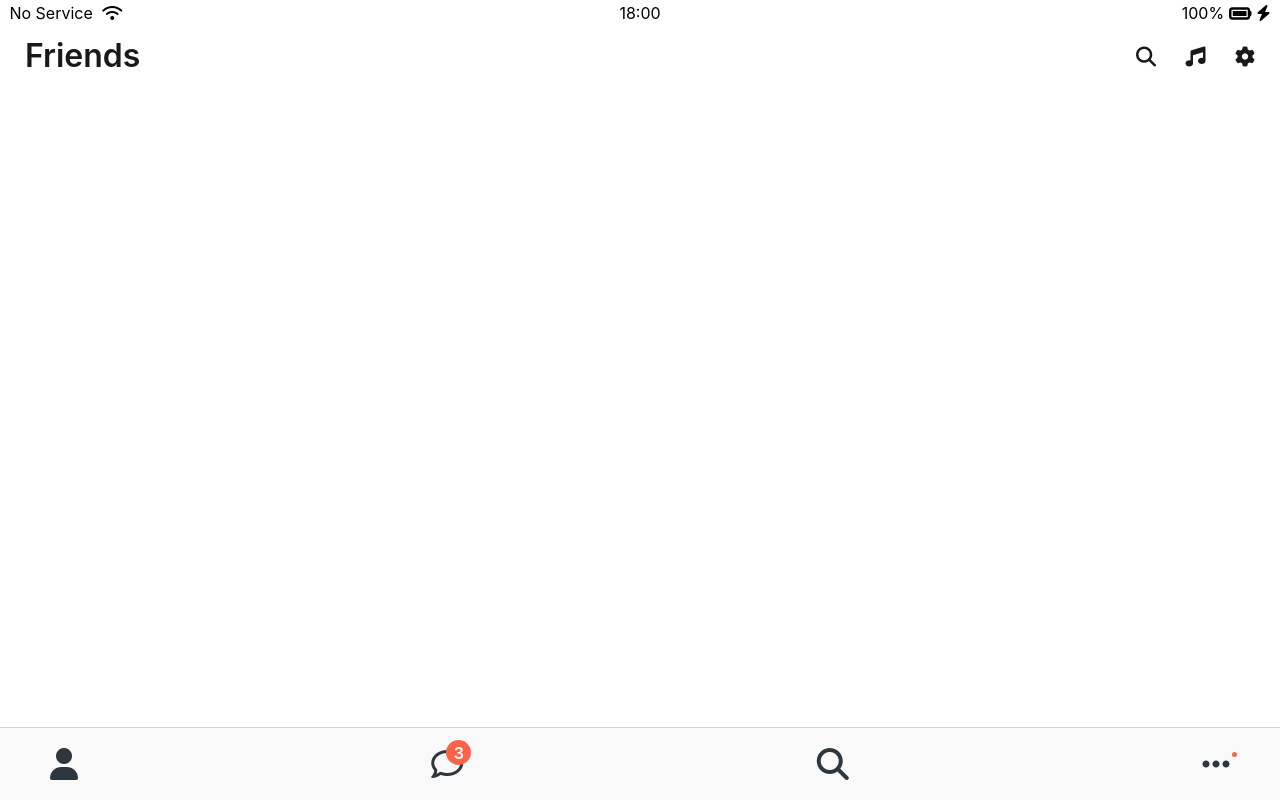
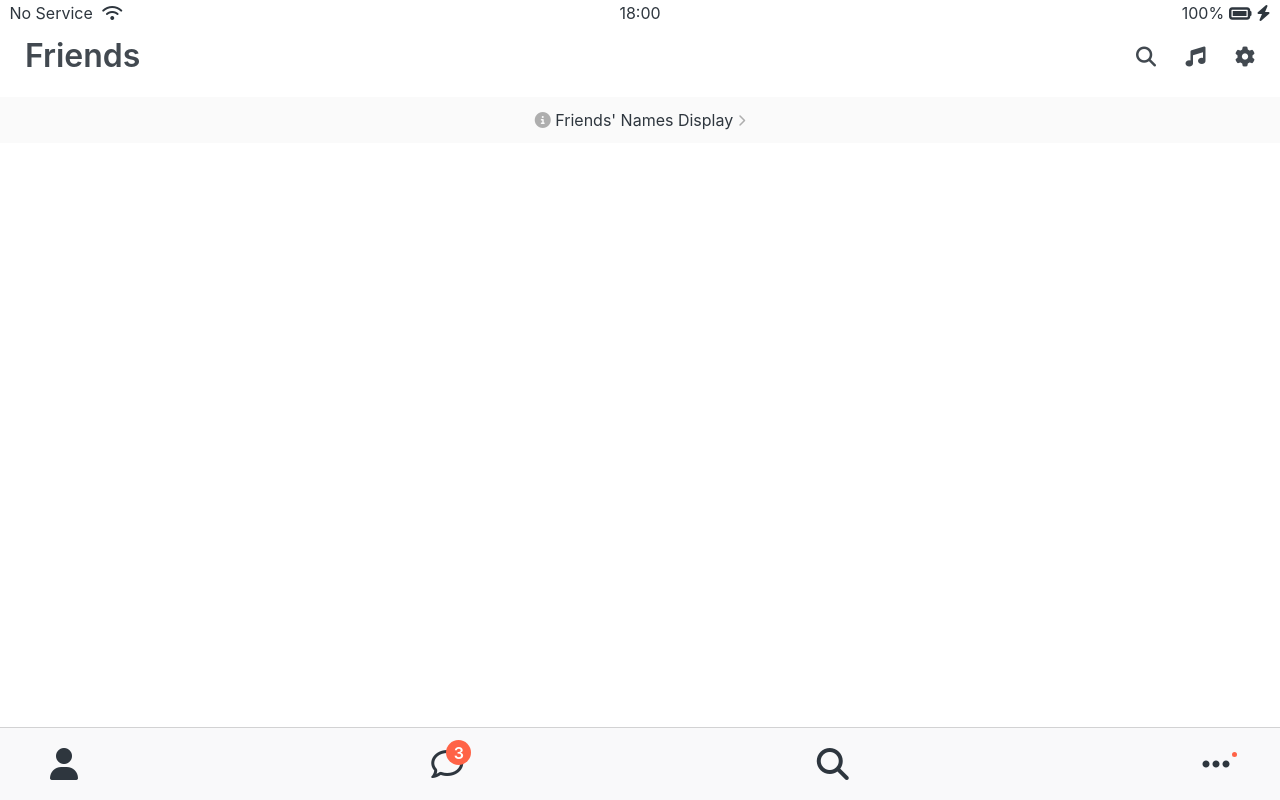
Before and after one commit to summereuna/bt21talk, a plain HTML site: page friends.html in a window 1280 px wide. Drawn offline with Linux system fonts and the light colour scheme.

Commit message:
Add friends-display-link

```diff
--- a/css/components/nav-bar.css
+++ b/css/components/nav-bar.css
@@ -17,7 +17,6 @@
 }
 
 .nav__link {
-  color: #2e363e;
   position: relative;
 }
 
--- /dev/null
+++ b/css/screens/friends.css
@@ -0,0 +1,11 @@
+#friends-display-link {
+  text-align: center;
+  display: block;
+  background-color: #fafafa;
+  padding: 15px 0;
+  font-size: 16px;
+}
+
+#friends-display-link i {
+  color: rgba(0, 0, 0, 0.3);
+}
--- a/css/style.css
+++ b/css/style.css
@@ -10,8 +10,10 @@
 
 /*Screens*/
 @import "screens/login.css";
+@import "screens/friends.css";
 
 body {
   font-family: -apple-system, BlinkMacSystemFont, "Segoe UI", Roboto, Oxygen,
     Ubuntu, Cantarell, "Open Sans", "Helvetica Neue", sans-serif;
+  color: #2e363e;
 }
--- a/friends.html
+++ b/friends.html
@@ -32,6 +32,12 @@
       </div>
     </header>
 
+    <a id="friends-display-link">
+      <i class="fas fa-info-circle"></i>
+      Friends' Names Display
+      <i class="fas fa-chevron-right fa-xs"></i>
+    </a>
+
     <nav class="nav">
       <ul class="nav__list">
         <li class="nav__btn">
```
